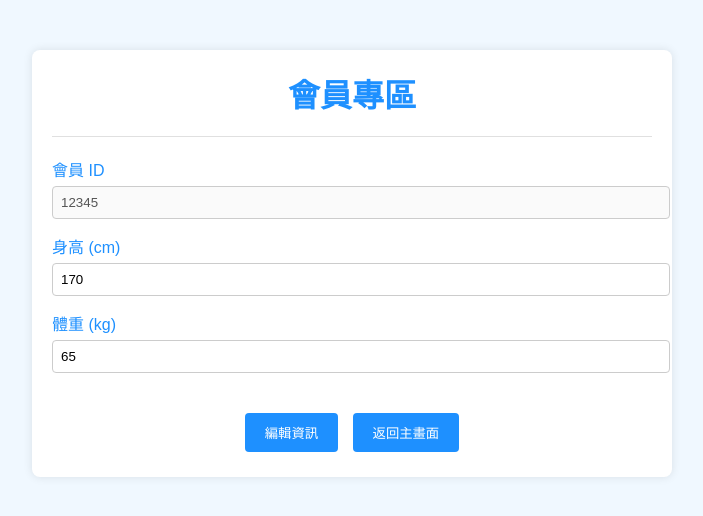
After one commit to Poyi1028/DB_Project, a Flask app: page /member in a window 1280 px wide. The commit adds this page. Shown: the top 516 px of the page, without its empty margins (288-991 px from the left). Run offline with Flask 3, Linux system fonts and the light colour scheme.

Commit message:
Membership page

```diff
--- a/app.py
+++ b/app.py
@@ -150,5 +150,10 @@ def coach():
 def course():
     return render_template('course.html')
 
+# 會員專區頁面
+@app.route('/member')
+def member():
+    return render_template('membership.html')
+
 if __name__ == '__main__':
     app.run(debug=True)
--- a/templates/homepage.html
+++ b/templates/homepage.html
@@ -13,6 +13,9 @@
         }
         function SearchPage(){
             window.location.href = '/search';
+        }
+        function MemberPage(){
+            window.location.href = '/member';
         }
     </script>
     <link rel="stylesheet" type ="text/css"  href="/static/css/homepage.css" />
@@ -126,7 +129,7 @@
         </button>
     </div>
     <div class="frame">
-        <button class="icon-button">
+        <button class="icon-button" onclick="MemberPage()">
           <svg xmlns="http://www.w3.org/2000/svg" width="16" height="16" fill="currentColor" class="bi bi-person-vcard-fill" viewBox="0 0 16 16">
             <path d="M0 4a2 2 0 0 1 2-2h12a2 2 0 0 1 2 2v8a2 2 0 0 1-2 2H2a2 2 0 0 1-2-2zm9 1.5a.5.5 0 0 0 .5.5h4a.5.5 0 0 0 0-1h-4a.5.5 0 0 0-.5.5M9 8a.5.5 0 0 0 .5.5h4a.5.5 0 0 0 0-1h-4A.5.5 0 0 0 9 8m1 2.5a.5.5 0 0 0 .5.5h3a.5.5 0 0 0 0-1h-3a.5.5 0 0 0-.5.5m-1 2C9 10.567 7.21 9 5 9c-2.086 0-3.8 1.398-3.984 3.181A1 1 0 0 0 2 13h6.96q.04-.245.04-.5M7 6a2 2 0 1 0-4 0 2 2 0 0 0 4 0"/>
           </svg>
--- /dev/null
+++ b/templates/membership.html
@@ -0,0 +1,95 @@
+<!DOCTYPE html>
+<html lang="en">
+<head>
+    <meta charset="UTF-8">
+    <meta name="viewport" content="width=device-width, initial-scale=1.0">
+    <title>會員專區</title>
+    <style>
+        body {
+            font-family: Arial, sans-serif;
+            background-color: #f0f8ff;
+            color: #333;
+            margin: 0;
+            padding: 0;
+        }
+        .container {
+            max-width: 600px;
+            margin: 50px auto;
+            padding: 20px;
+            background-color: #ffffff;
+            border-radius: 8px;
+            box-shadow: 0 0 10px rgba(0, 0, 0, 0.1);
+        }
+        .header {
+            text-align: center;
+            padding-bottom: 20px;
+            border-bottom: 1px solid #e0e0e0;
+        }
+        .header h1 {
+            margin: 0;
+            color: #1e90ff;
+        }
+        .member-info {
+            margin: 20px 0;
+        }
+        .member-info label {
+            display: block;
+            margin-bottom: 5px;
+            color: #1e90ff;
+        }
+        .member-info input {
+            width: 100%;
+            padding: 8px;
+            margin-bottom: 15px;
+            border: 1px solid #ccc;
+            border-radius: 4px;
+        }
+        .buttons {
+            text-align: center;
+        }
+        .buttons button {
+            background-color: #1e90ff;
+            color: #fff;
+            padding: 10px 20px;
+            margin: 5px;
+            border: none;
+            border-radius: 4px;
+            cursor: pointer;
+        }
+        .buttons button:hover {
+            background-color: #1c86ee;
+        }
+    </style>
+</head>
+<body>
+    <div class="container">
+        <div class="header">
+            <h1>會員專區</h1>
+        </div>
+        <div class="member-info">
+            <label for="member-id">會員 ID</label>
+            <input type="text" id="member-id" value="12345" disabled>
+
+            <label for="height">身高 (cm)</label>
+            <input type="text" id="height" value="170">
+
+            <label for="weight">體重 (kg)</label>
+            <input type="text" id="weight" value="65">
+        </div>
+        <div class="buttons">
+            <button type="button" onclick="editInfo()">編輯資訊</button>
+            <button type="button" onclick="returnToHome()">返回主畫面</button>
+        </div>
+    </div>
+
+    <script>
+        function editInfo() {
+            alert('編輯功能尚未實現');
+        }
+
+        function returnToHome() {
+            window.location.href = ('/');
+        }
+    </script>
+</body>
+</html>
```
Also changed, not shown: templates/homepage1.html (deleted, +0 -139 lines).
